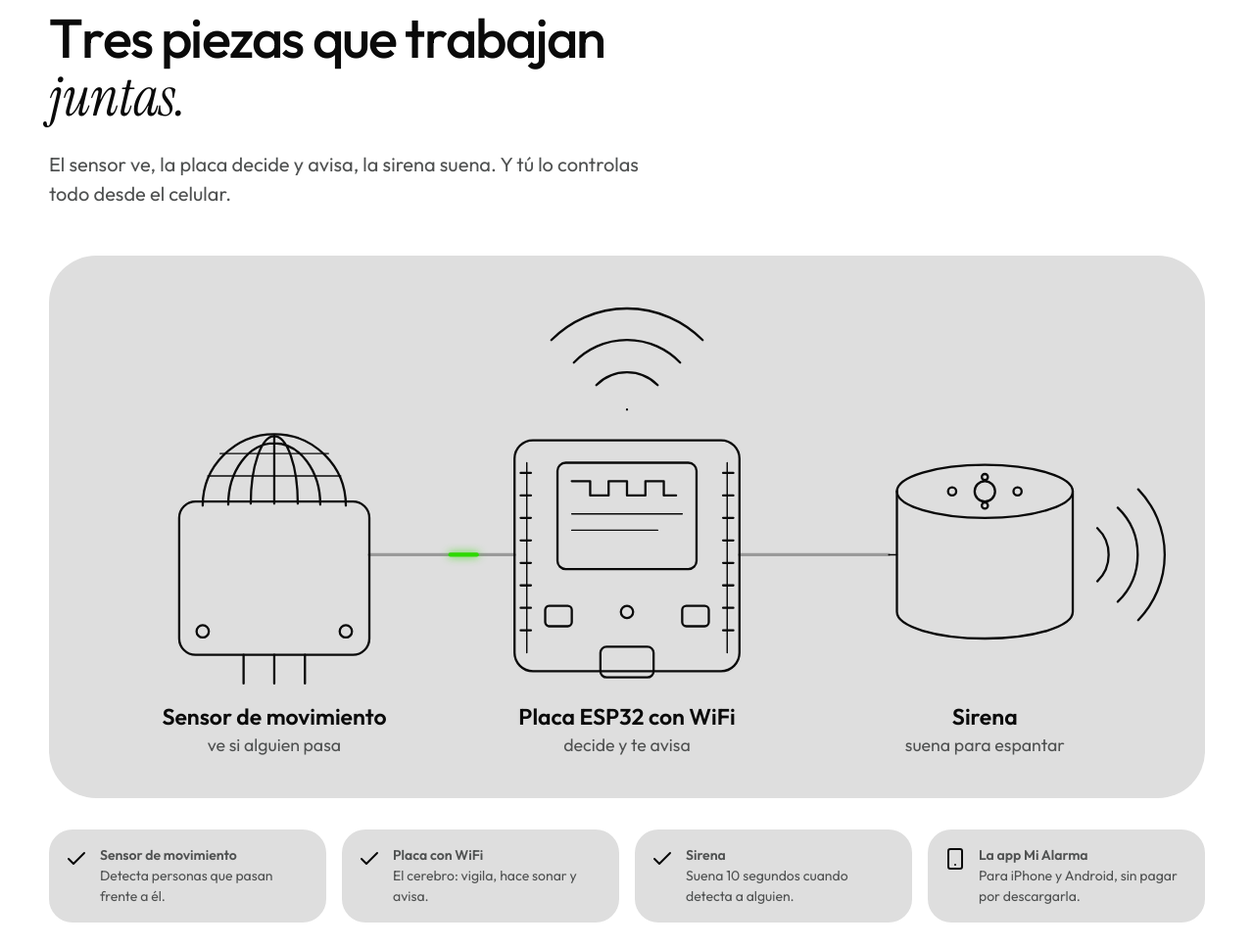
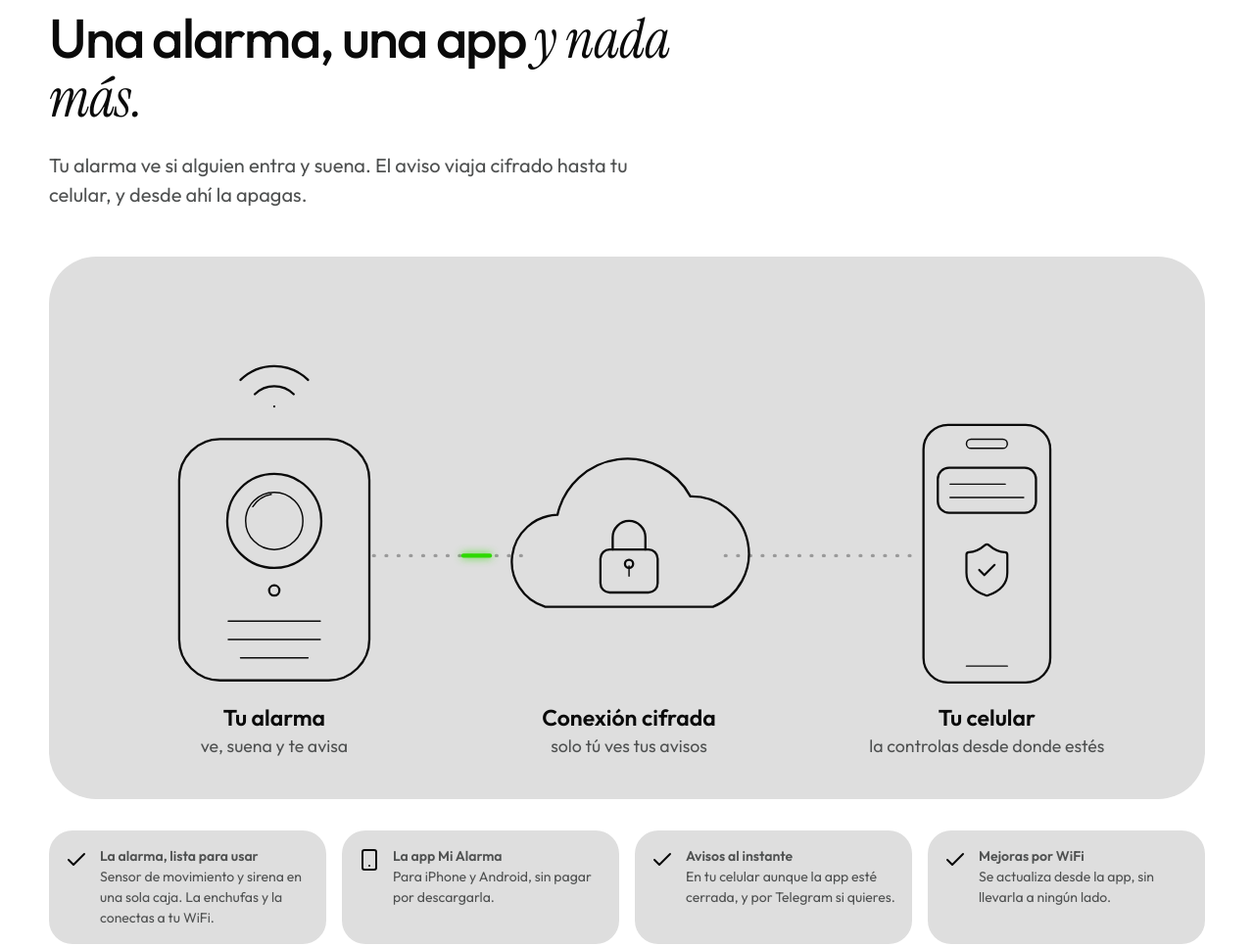
Before and after one commit to alvarolobooooooooooooooooooo/mi-alarma-web, a plain HTML site: page index.html in a window 1280 px wide. Shown: the part 7300-8267 px from the top of the page at 98% size. Drawn offline with Linux system fonts and the light colour scheme.

Commit message:
Landing: «Qué trae» muestra lo que recibe el cliente, no cómo está hecha
Co-Authored-By: Claude Opus 5.5 <noreply@anthropic.com>

```diff
--- a/estilos.css
+++ b/estilos.css
@@ -214,7 +214,7 @@ section[id], #demo { scroll-margin-top: 96px; }
 .kit-plano svg { width: 100%; height: auto; }
 .kit-plano .pieza { fill: none; stroke: var(--tinta); stroke-width: 2.2; stroke-linecap: round; stroke-linejoin: round; }
 .kit-plano .pieza-fina { stroke-width: 1.4; }
-.kit-plano .cable { fill: none; stroke: #9a9a9a; stroke-width: 3; stroke-linecap: round; }
+.kit-plano .cable { fill: none; stroke: #9a9a9a; stroke-width: 3; stroke-linecap: round; stroke-dasharray: 1 11; }
 .kit-plano .pulso { fill: none; stroke: var(--verde); stroke-width: 4; stroke-linecap: round; stroke-dasharray: 26 600; filter: drop-shadow(0 0 4px rgba(46, 217, 1, .9)); }
 .kit-plano text { font-family: var(--letra); fill: var(--tinta); }
 .kit-plano .t-nombre { font-size: 22px; font-weight: 600; }
--- a/index.html
+++ b/index.html
@@ -236,65 +236,59 @@
     </div>
   </section>
 
-  <!-- ══ QUÉ TRAE ══ -->
+  <!-- ══ QUÉ TRAE (lo que recibe el cliente y cómo le llega el aviso; nunca cómo está hecha por dentro) ══ -->
   <section class="seccion kit" id="que-trae" aria-labelledby="t-kit">
     <div class="envoltura">
       <p class="antetitulo">Qué trae</p>
-      <h2 class="titulo-seccion" id="t-kit" data-escribe>Tres piezas que trabajan <span class="esp">juntas.</span></h2>
-      <p class="texto-seccion">El sensor ve, la placa decide y avisa, la sirena suena. Y tú lo controlas todo desde el celular.</p>
+      <h2 class="titulo-seccion" id="t-kit" data-escribe>Una alarma, una app <span class="esp">y nada más.</span></h2>
+      <p class="texto-seccion">Tu alarma ve si alguien entra y suena. El aviso viaja cifrado hasta tu celular, y desde ahí la apagas.</p>
       <div class="kit-plano revela">
-        <svg viewBox="0 0 1100 470" role="img" aria-label="El sensor de movimiento se conecta a la placa ESP32, que se conecta a la sirena y avisa al celular por WiFi" data-dibuja-kit>
-          <!-- cables y el pulso que corre por ellos -->
-          <path class="cable" d="M 298 262 C 360 262 380 262 440 262"/>
-          <path class="cable" d="M 660 262 C 720 262 750 262 806 262"/>
-          <path class="pulso" id="pulso1" d="M 298 262 C 360 262 380 262 440 262"/>
-          <path class="pulso" id="pulso2" d="M 660 262 C 720 262 750 262 806 262"/>
-          <!-- sensor de movimiento (PIR) -->
+        <svg viewBox="0 0 1100 470" role="img" aria-label="Tu alarma detecta movimiento y manda el aviso por una conexión cifrada hasta tu celular" data-dibuja-kit>
+          <!-- el aviso viaja sin cables: líneas punteadas y un pulso que corre por ellas -->
+          <path class="cable" d="M 302 262 C 360 262 400 262 458 262"/>
+          <path class="cable" d="M 646 262 C 710 262 770 262 832 262"/>
+          <path class="pulso" d="M 302 262 C 360 262 400 262 458 262"/>
+          <path class="pulso" d="M 646 262 C 710 262 770 262 832 262"/>
+          <!-- tu alarma: una sola caja cerrada, con su lente y su sirena -->
           <g class="pieza">
-            <rect x="112" y="210" width="186" height="150" rx="16"/>
-            <path d="M 135 214 A 70 70 0 0 1 275 214"/>
-            <path d="M 160 213 A 45 60 0 0 1 250 213 M 182 212 A 23 66 0 0 1 228 212 M 205 145 L 205 212"/>
-            <path class="pieza-fina" d="M 140 185 L 270 185 M 152 163 L 258 163"/>
-            <path d="M 175 360 L 175 388 M 205 360 L 205 388 M 235 360 L 235 388"/>
-            <circle cx="135" cy="337" r="6"/><circle cx="275" cy="337" r="6"/>
+            <rect x="112" y="148" width="186" height="236" rx="40"/>
+            <circle cx="205" cy="228" r="46"/>
+            <circle class="pieza-fina" cx="205" cy="228" r="28"/>
+            <path class="pieza-fina" d="M 184 214 a 28 28 0 0 1 18 -12"/>
+            <circle cx="205" cy="296" r="5"/>
+            <path class="pieza-fina" d="M 160 326 H 250 M 160 344 H 250 M 172 362 H 238"/>
+            <path d="M 205 116 h .01 M 186 104 a 27 27 0 0 1 38 0 M 172 90 a 47 47 0 0 1 66 0"/>
           </g>
-          <!-- la placa ESP32 -->
+          <!-- conexión cifrada: una nube con candado -->
           <g class="pieza">
-            <rect x="440" y="150" width="220" height="226" rx="18"/>
-            <rect x="482" y="172" width="136" height="104" rx="8"/>
-            <path d="M 496 190 h 18 v 14 h 18 v -14 h 18 v 14 h 18 v -14 h 18 v 14 h 12"/>
-            <path class="pieza-fina" d="M 496 222 H 604 M 496 238 H 580"/>
-            <rect x="524" y="352" width="52" height="30" rx="6"/>
-            <rect x="470" y="312" width="26" height="20" rx="4"/><rect x="604" y="312" width="26" height="20" rx="4"/>
-            <circle cx="550" cy="318" r="6"/>
-            <path class="pieza-fina" d="M 452 172 v 186 M 648 172 v 186"/>
-            <path d="M 446 182 h 10 M 446 204 h 10 M 446 226 h 10 M 446 248 h 10 M 446 270 h 10 M 446 292 h 10 M 446 314 h 10 M 446 336 h 10 M 644 182 h 10 M 644 204 h 10 M 644 226 h 10 M 644 248 h 10 M 644 270 h 10 M 644 292 h 10 M 644 314 h 10 M 644 336 h 10"/>
+            <path d="M 470 312 A 46 46 0 0 1 482 222 A 70 70 0 0 1 612 204 A 56 56 0 0 1 634 312 Z"/>
+            <rect x="524" y="256" width="56" height="42" rx="9"/>
+            <path d="M 536 256 v -12 a 16 16 0 0 1 32 0 v 12"/>
+            <path class="pieza-fina" d="M 552 272 v 10"/>
+            <circle cx="552" cy="270" r="4"/>
           </g>
-          <!-- WiFi hacia el celular -->
+          <!-- tu celular, con el aviso -->
           <g class="pieza">
-            <path d="M 550 120 h .01 M 520 96 a 42 42 0 0 1 60 0 M 498 74 a 72 72 0 0 1 104 0 M 476 52 a 104 104 0 0 1 148 0"/>
+            <rect x="840" y="134" width="124" height="252" rx="24"/>
+            <rect class="pieza-fina" x="882" y="148" width="40" height="9" rx="4.5"/>
+            <rect x="854" y="176" width="96" height="44" rx="11"/>
+            <path class="pieza-fina" d="M 866 192 H 920 M 866 205 H 938"/>
+            <g transform="translate(872 246) scale(2.5)"><path vector-effect="non-scaling-stroke" d="M20 13c0 5-3.5 7.5-7.66 8.95a1 1 0 0 1-.67-.01C7.5 20.5 4 18 4 13V6a1 1 0 0 1 1-1c2 0 4.5-1.2 6.24-2.72a1.17 1.17 0 0 1 1.52 0C14.51 3.81 17 5 19 5a1 1 0 0 1 1 1z"/><path vector-effect="non-scaling-stroke" d="m9 12 2 2 4-4"/></g>
+            <path class="pieza-fina" d="M 882 370 H 922"/>
           </g>
-          <!-- la sirena -->
-          <g class="pieza">
-            <ellipse cx="900" cy="200" rx="86" ry="26"/>
-            <path d="M 814 200 V 318 A 86 26 0 0 0 986 318 V 200"/>
-            <circle cx="900" cy="200" r="10"/><circle cx="868" cy="200" r="4"/><circle cx="932" cy="200" r="4"/><circle cx="900" cy="186" r="3"/><circle cx="900" cy="214" r="3"/>
-            <path d="M 1010 236 a 36 36 0 0 1 0 52 M 1030 216 a 64 64 0 0 1 0 92 M 1050 198 a 92 92 0 0 1 0 128"/>
-            <path class="pieza-fina" d="M 806 262 h 8"/>
-          </g>
-          <text x="205" y="428" text-anchor="middle" class="t-nombre">Sensor de movimiento</text>
-          <text x="205" y="454" text-anchor="middle" class="t-hace">ve si alguien pasa</text>
-          <text x="550" y="428" text-anchor="middle" class="t-nombre">Placa ESP32 con WiFi</text>
-          <text x="550" y="454" text-anchor="middle" class="t-hace">decide y te avisa</text>
-          <text x="900" y="428" text-anchor="middle" class="t-nombre">Sirena</text>
-          <text x="900" y="454" text-anchor="middle" class="t-hace">suena para espantar</text>
+          <text x="205" y="428" text-anchor="middle" class="t-nombre">Tu alarma</text>
+          <text x="205" y="454" text-anchor="middle" class="t-hace">ve, suena y te avisa</text>
+          <text x="552" y="428" text-anchor="middle" class="t-nombre">Conexión cifrada</text>
+          <text x="552" y="454" text-anchor="middle" class="t-hace">solo tú ves tus avisos</text>
+          <text x="902" y="428" text-anchor="middle" class="t-nombre">Tu celular</text>
+          <text x="902" y="454" text-anchor="middle" class="t-hace">la controlas desde donde estés</text>
         </svg>
       </div>
       <ul class="kit-lista">
-        <li class="revela"><svg class="ic"><use href="#i-check"/></svg><span><strong>Sensor de movimiento</strong><span>Detecta personas que pasan frente a él.</span></span></li>
-        <li class="revela" style="--retraso:.06s"><svg class="ic"><use href="#i-check"/></svg><span><strong>Placa con WiFi</strong><span>El cerebro: vigila, hace sonar y avisa.</span></span></li>
-        <li class="revela" style="--retraso:.12s"><svg class="ic"><use href="#i-check"/></svg><span><strong>Sirena</strong><span>Suena 10 segundos cuando detecta a alguien.</span></span></li>
-        <li class="revela" style="--retraso:.18s"><svg class="ic"><use href="#i-celular"/></svg><span><strong>La app Mi Alarma</strong><span>Para iPhone y Android, sin pagar por descargarla.</span></span></li>
+        <li class="revela"><svg class="ic"><use href="#i-check"/></svg><span><strong>La alarma, lista para usar</strong><span>Sensor de movimiento y sirena en una sola caja. La enchufas y la conectas a tu WiFi.</span></span></li>
+        <li class="revela" style="--retraso:.06s"><svg class="ic"><use href="#i-celular"/></svg><span><strong>La app Mi Alarma</strong><span>Para iPhone y Android, sin pagar por descargarla.</span></span></li>
+        <li class="revela" style="--retraso:.12s"><svg class="ic"><use href="#i-check"/></svg><span><strong>Avisos al instante</strong><span>En tu celular aunque la app esté cerrada, y por Telegram si quieres.</span></span></li>
+        <li class="revela" style="--retraso:.18s"><svg class="ic"><use href="#i-check"/></svg><span><strong>Mejoras por WiFi</strong><span>Se actualiza desde la app, sin llevarla a ningún lado.</span></span></li>
       </ul>
     </div>
   </section>
--- a/landing.js
+++ b/landing.js
@@ -135,17 +135,23 @@
     alVer(caja, () => dibujar(formas, { retraso: 250 }));
   }
 
-  /* ── Qué trae: las piezas se dibujan y un pulso corre por los cables ── */
+  /* ── Qué trae: alarma → conexión cifrada → celular se dibujan, y un pulso lleva el aviso ── */
   const kit = $('[data-dibuja-kit]');
   if (kit) {
-    const piezas = $$('.pieza > *, .cable', kit).filter((f) => f.matches(FORMAS));
+    const piezas = $$('.pieza *', kit).filter((f) => f.matches(FORMAS));
+    const cables = $$('.cable', kit);
     const textos = $$('text', kit);
     const pulsos = $$('.pulso', kit);
     piezas.forEach((f) => { f.setAttribute('pathLength', '1'); f.style.strokeDasharray = '1 2'; f.style.strokeDashoffset = '1'; });
     textos.forEach((t) => { t.style.opacity = '0'; });
+    cables.forEach((c) => { c.style.opacity = '0'; });
     pulsos.forEach((p) => { p.style.opacity = '0'; });
     alVer(kit, () => {
       dibujar(piezas, { duracion: 1400, escalon: 40 });
+      cables.forEach((c) => {
+        const a = c.animate([{ opacity: 0 }, { opacity: 1 }], { duration: 600, delay: 700, fill: 'forwards' });
+        a.onfinish = () => { c.style.opacity = ''; a.cancel(); };
+      });
       textos.forEach((t, i) => {
         const a = t.animate([{ opacity: 0, transform: 'translateY(8px)' }, { opacity: 1, transform: 'none' }],
           { duration: 700, delay: 900 + i * 60, easing: SALE, fill: 'forwards' });
```
